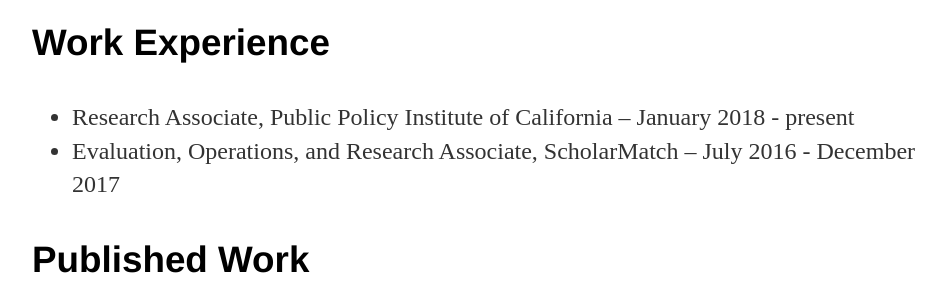
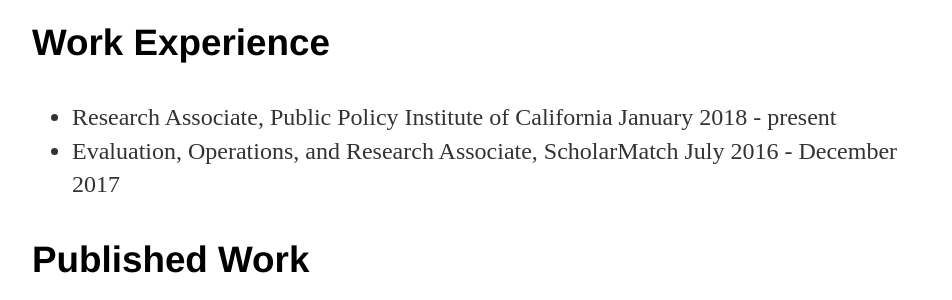
Before and after one commit to leecourt98/leecourt98.github.io, a Jekyll site: the page built from cv/index.md, in a window 1280 px wide. Shown: the part 458-758 px from the top of the page, without its empty margins (160-1112 px from the left). Built offline with Jekyll 4.4.1, drawn with Linux system fonts in a browser that asks for light colours.

```diff
--- a/cv/index.md
+++ b/cv/index.md
@@ -13,9 +13,9 @@ BS in Mathematics, minor in Statistics from University of California, Los Angele
 
 ### Work Experience
 - Research Associate, Public Policy Institute of California
-  -- January 2018 - present
+  January 2018 - present
 - Evaluation, Operations, and Research Associate, ScholarMatch
-  -- July 2016 - December 2017
+  July 2016 - December 2017
 
 ### Published Work
 For a full list, see [here](https://leecourt98.github.io/published-work/).
```
